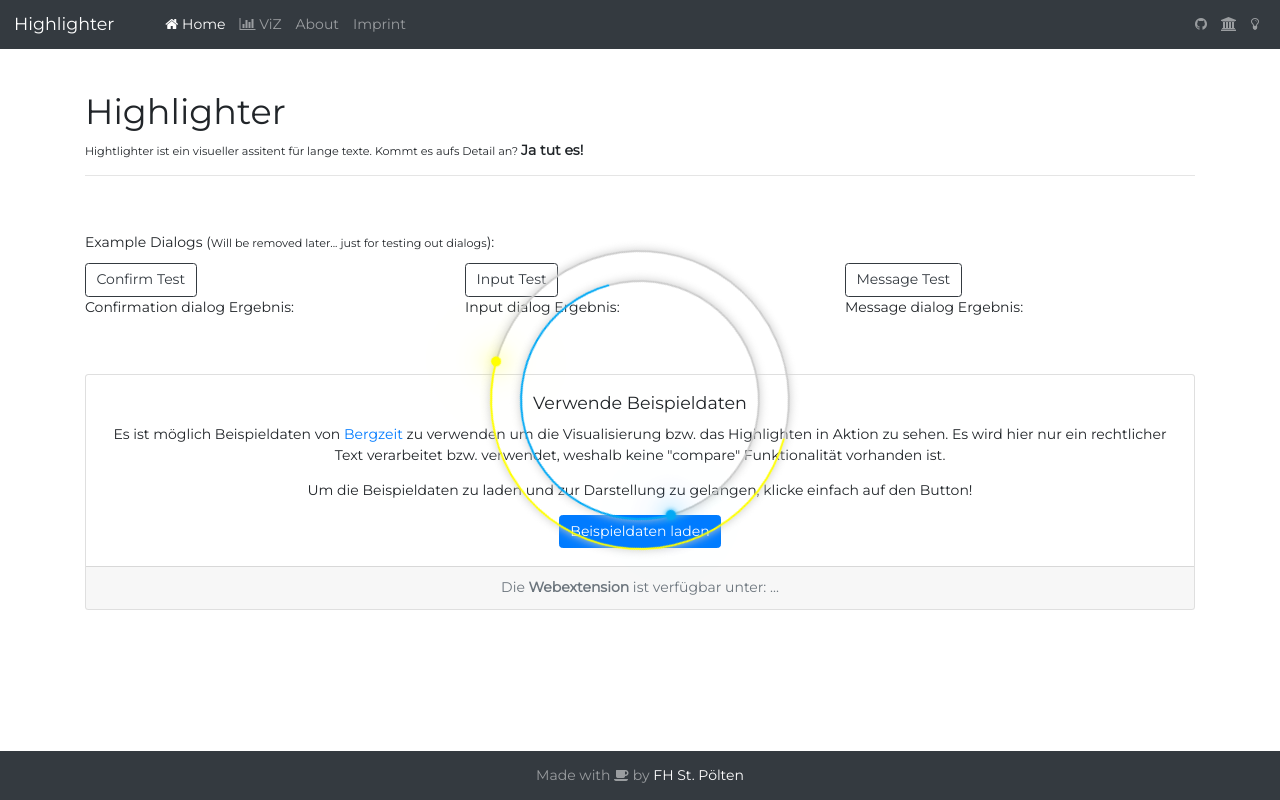
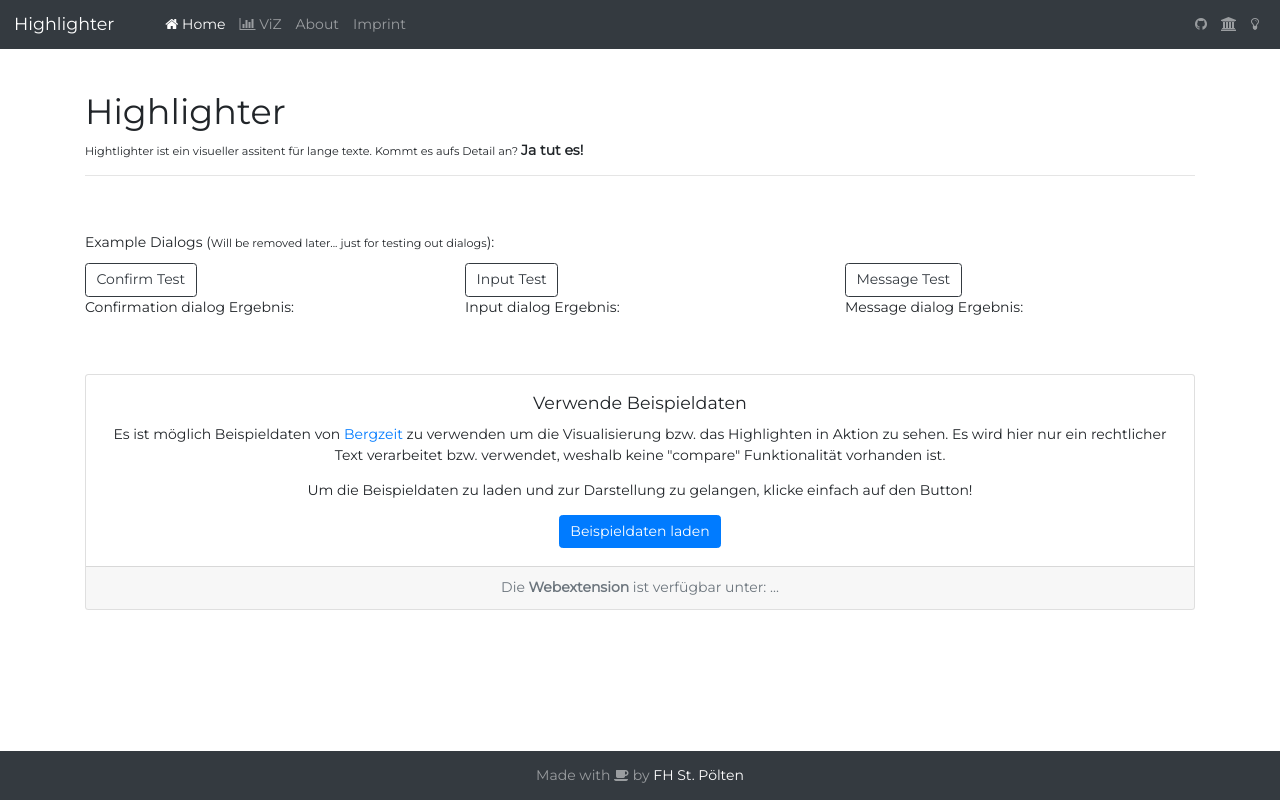
Before and after one commit to fhstp/highlighter-webapp, an Angular app: page /home in a window 1280 px wide. Built offline with nearby package versions, Linux system fonts and the light colour scheme.

Commit message:
Disables loading by default (closes #17).

```diff
--- a/src/app/app.component.html
+++ b/src/app/app.component.html
@@ -12,7 +12,7 @@
 <input type="text" id="data2" class="totallyHidden" (input)="onInputData($event)">
 
 <!-- Fancy loader-->
-<div class="loader">
+<div *ngIf="loading" class="loader">
   <div class="face face1">
     <div class="circle"></div>
   </div>
```
